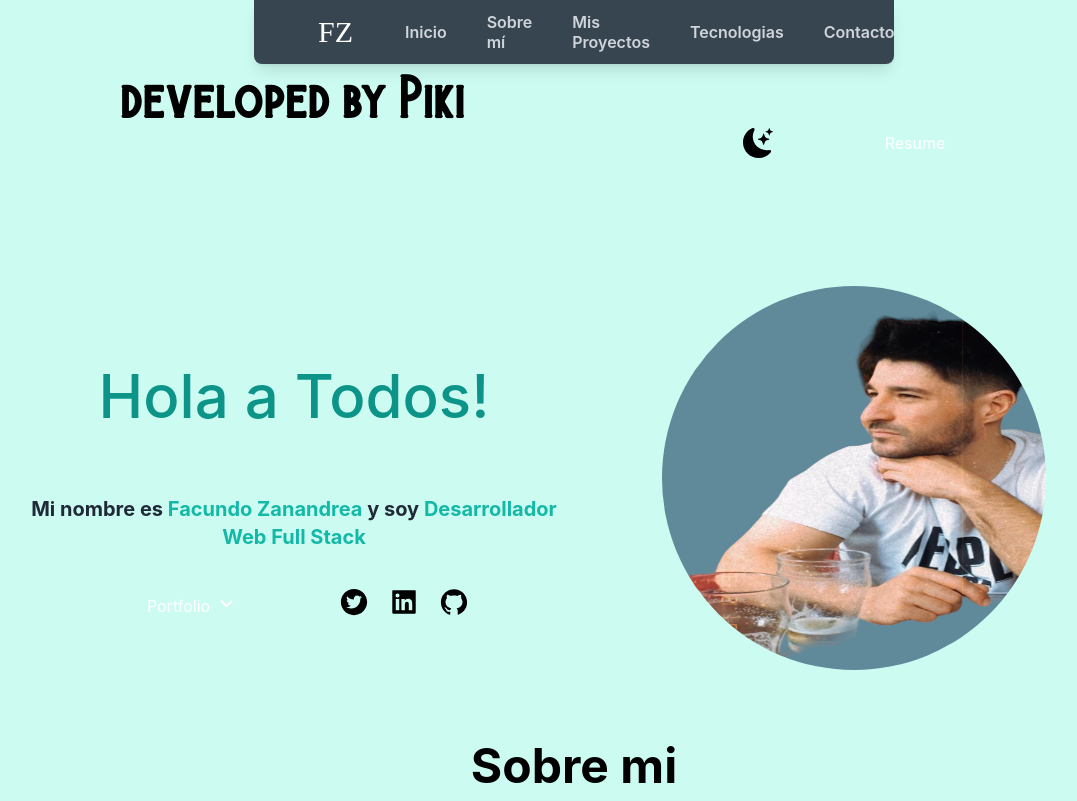
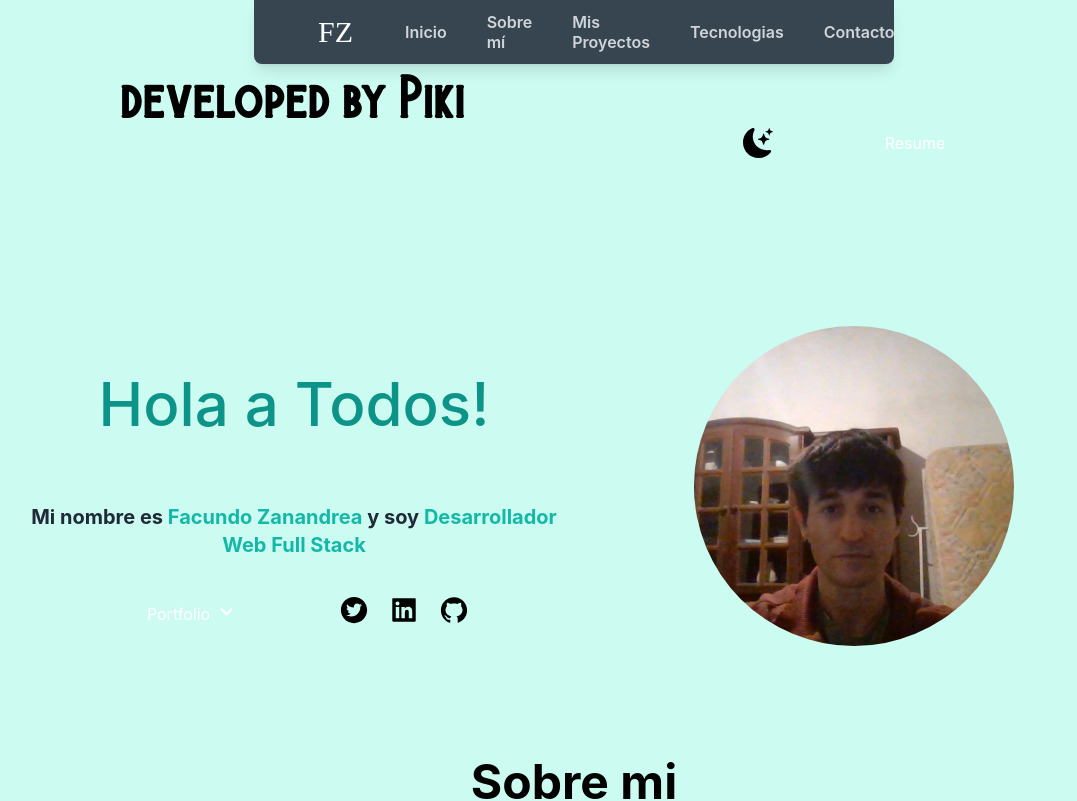
Before and after one commit to Facuzanan88/portfolio-react, a Next.js app: page / in a window 1280 px wide. Shown: the top 801 px of the page, without its empty margins (66-1143 px from the left). Built offline with nearby package versions, Linux system fonts and the light colour scheme; a web font is replaced by a local one.

Commit message:
ultimos detalles

```diff
--- a/pages/index.tsx
+++ b/pages/index.tsx
@@ -15,7 +15,7 @@
 import { GoNote } from "react-icons/go";
 
 import Image from "next/image";
-import deved from "../public/portada.png";
+import deved from "../public/portada2.jpg";
 
 import exoOtaku from "../public/exootaku.png";
 import exoOtakuDark from "../public/exootakusinfondo.png";
@@ -358,15 +358,12 @@
                 </div>
               </div>
             </div>
-            <div className="relative w-20 mx-auto bg-gradient-to-b from-teal-500 rounded-full overflow-hidden md:h-96 md:w-96">
+            <div className="relative mx-auto bg-gradient-to-b from-teal-500 rounded-full w-80 h-80 mt-10 mb-10 overflow-hidden">
               <Image
-                className="items-center"
                 src={deved}
-                alt={""}
-                width={450}
-                height={500}
-                /* layout="fill"
-              objectFit="cover" */
+                fill
+                className=" object-cover"
+                alt="foto-perfil"
               />
             </div>
           </div>
```
Also changed, not shown: public/portada2.jpg (added).
